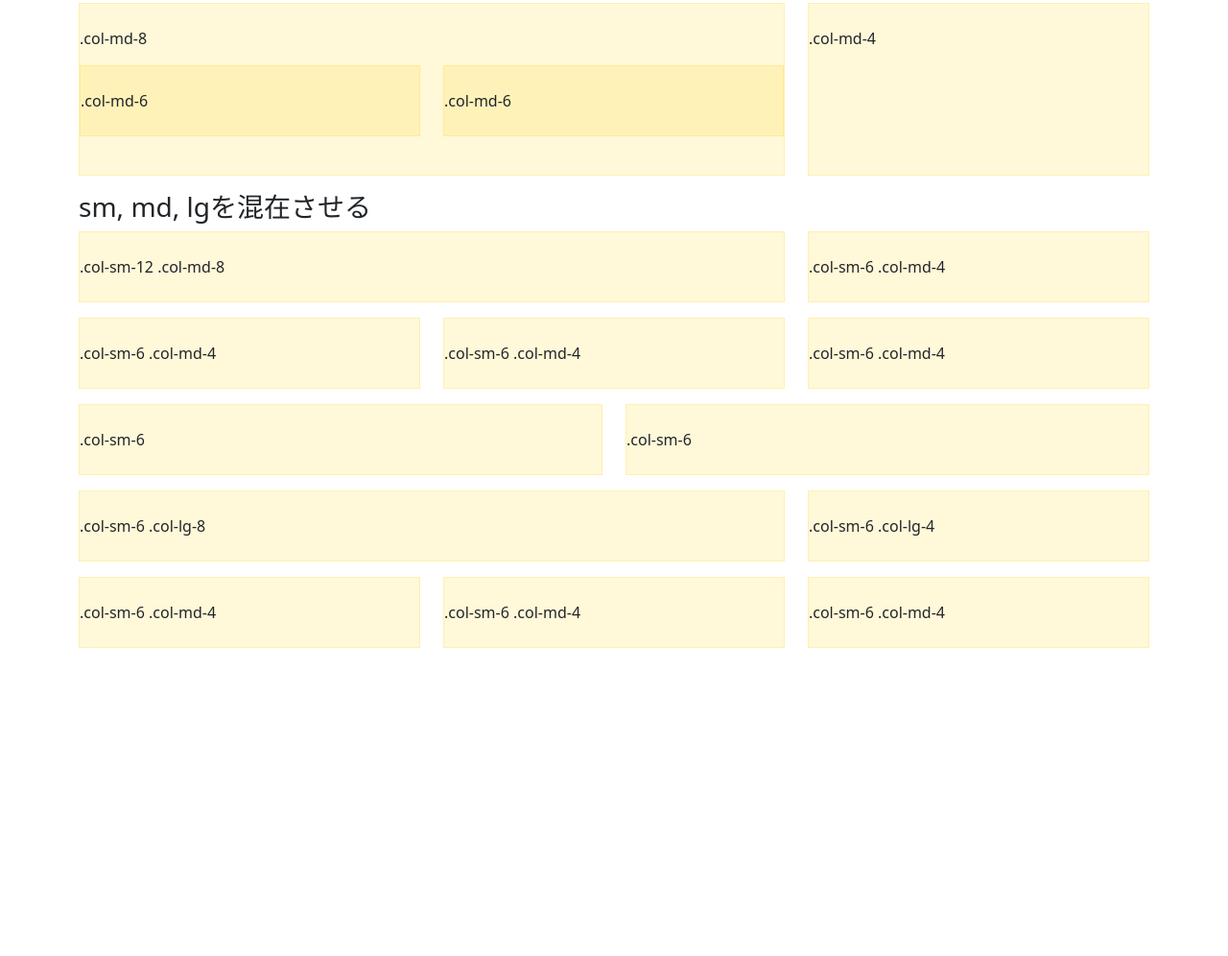
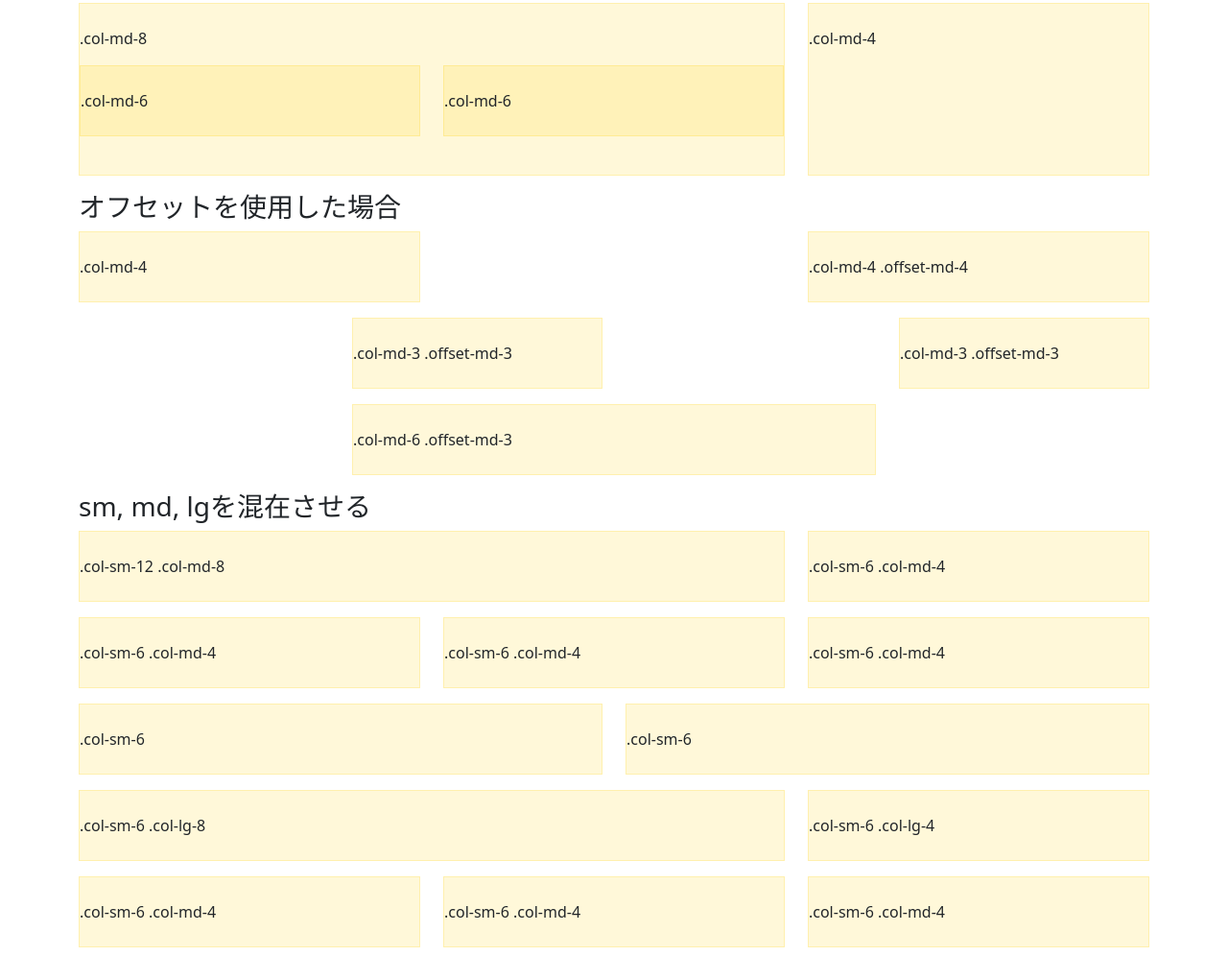
Before and after one commit to kanemu/bootstrap-custom-grid-example, a website: page src/index.html in a window 1280 px wide. Shown: the part 1003-1999 px from the top of the page at 96% size. Before the commit the page ends 1694 px from the top, so only its background shows below. Drawn offline with Linux system fonts and the light colour scheme.

Commit message:
Fix .offset- classes

```diff
--- a/src/assets/css/mixins/_grid.scss
+++ b/src/assets/css/mixins/_grid.scss
@@ -38,7 +38,7 @@
 
 @mixin make-col-offset($size, $columns: $grid-columns) {
   $num: $size / $columns;
-  margin-left: if($num == 0, 0, percentage($num));
+  margin-left: if($num == 0, 0, calc((100% + var(--#{$variable-prefix}gutter-x)) * #{$num}));
 }
 
 // Row columns
--- a/src/index.html
+++ b/src/index.html
@@ -69,6 +69,19 @@
             <div class="col-md-4">.col-md-4</div>
         </div>
 
+        <h3>オフセットを使用した場合</h3>
+        <div class="row">
+            <div class="col-md-4">.col-md-4</div>
+            <div class="col-md-4 offset-md-4">.col-md-4 .offset-md-4</div>
+        </div>
+        <div class="row">
+            <div class="col-md-3 offset-md-3">.col-md-3 .offset-md-3</div>
+            <div class="col-md-3 offset-md-3">.col-md-3 .offset-md-3</div>
+        </div>
+        <div class="row">
+            <div class="col-md-6 offset-md-3">.col-md-6 .offset-md-3</div>
+        </div>
+
         <h3>sm, md, lgを混在させる</h3>
         <div class="row">
             <div class="col-sm-12 col-md-8">.col-sm-12 .col-md-8</div>
```
Also changed, not shown: src/assets/css/bootstrap.css, src/assets/css/bootstrap.expanded.css.
